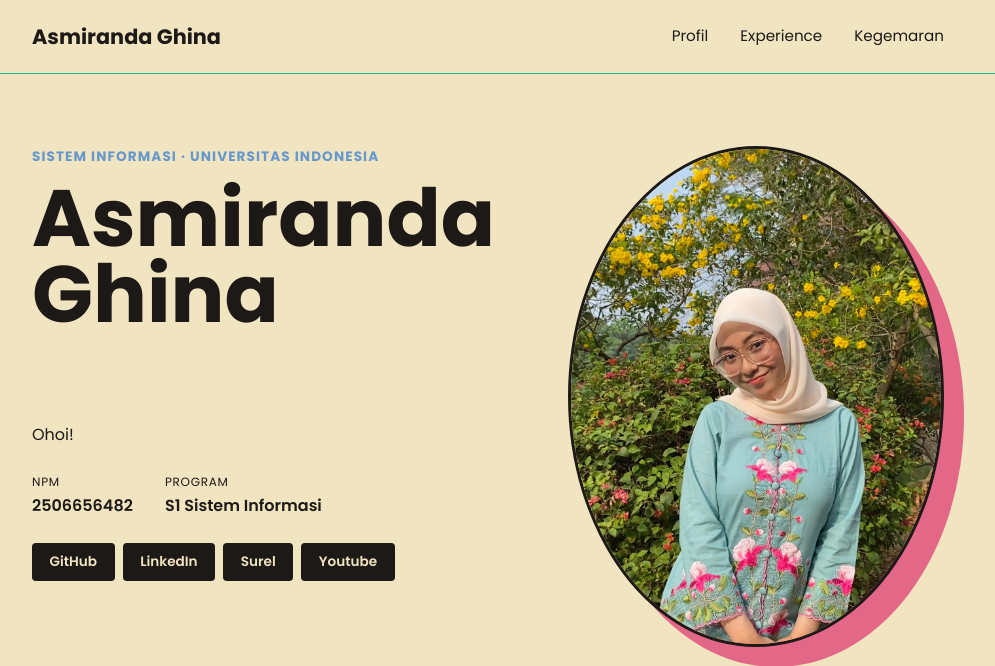
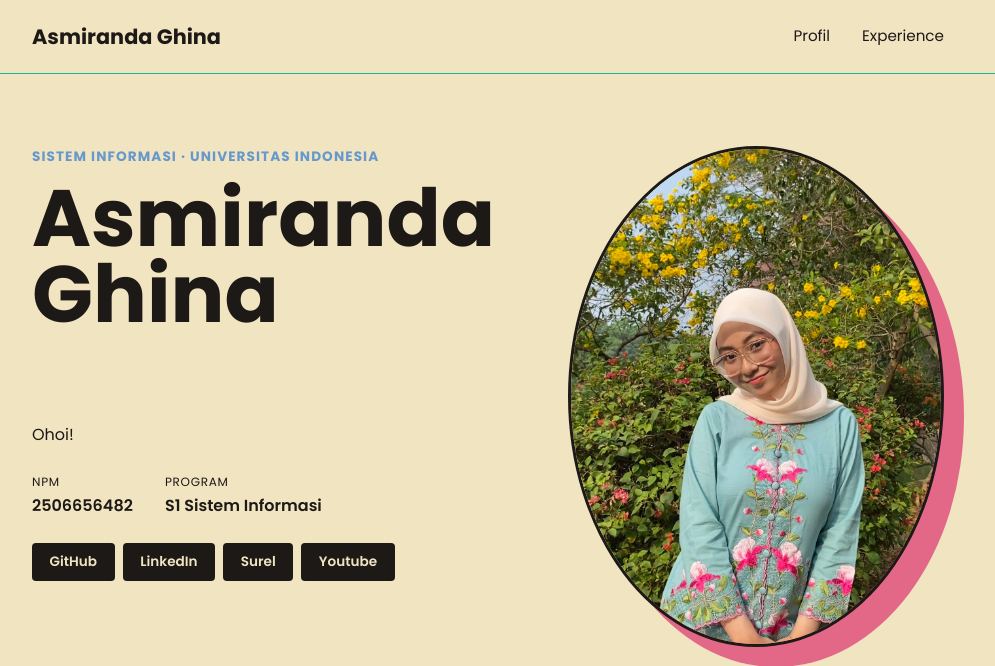
Before and after one commit to asmirandaghina/myportofolio, a Django app: page / in a window 1280 px wide. Shown: the top 666 px of the page, without its empty margins (152-1147 px from the left). Run offline with Django 5.2, Linux system fonts and the light colour scheme.

Commit message:
Perbaikan versi Django 5.0

```diff
--- a/requirements.txt
+++ b/requirements.txt
@@ -1,4 +1,4 @@
-django
+django~=5.0
 gunicorn
 whitenoise
 psycopg2-binary
--- a/templates/experience.html
+++ b/templates/experience.html
@@ -16,7 +16,6 @@
             <nav>
                 <a href="{% url 'main:show_main' %}">Profil</a>
                 <a href="{% url 'main:show_experience' %}">Experience</a>
-                <a href="#kegemaran">Kegemaran</a>
             </nav>
         </div>
     </header>
--- a/templates/index.html
+++ b/templates/index.html
@@ -16,7 +16,6 @@
             <nav>
                 <a href="{% url 'main:show_main' %}">Profil</a>
                 <a href="{% url 'main:show_experience' %}">Experience</a>
-                <a href="#kegemaran">Kegemaran</a>
             </nav>
         </div>
     </header>
```
